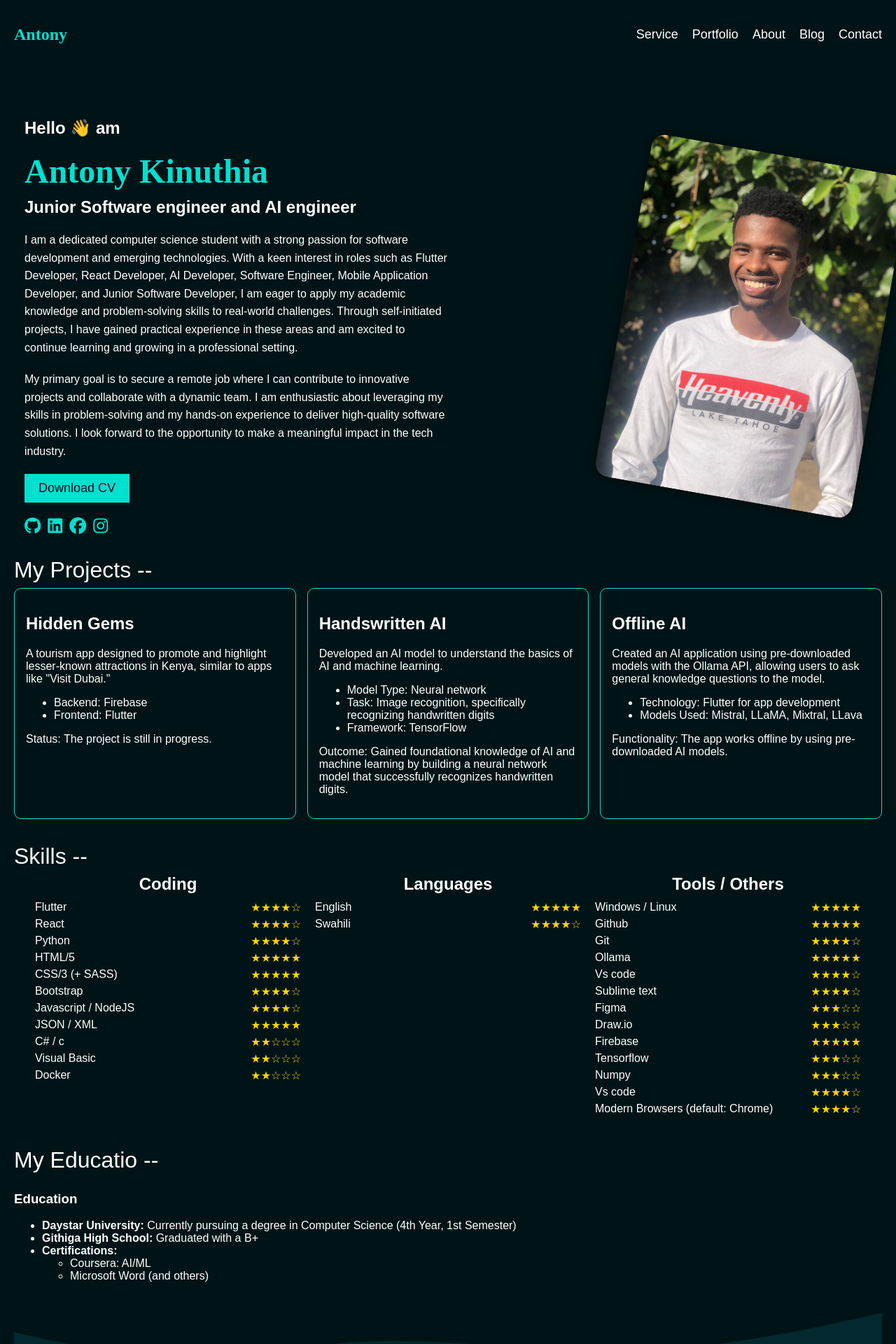
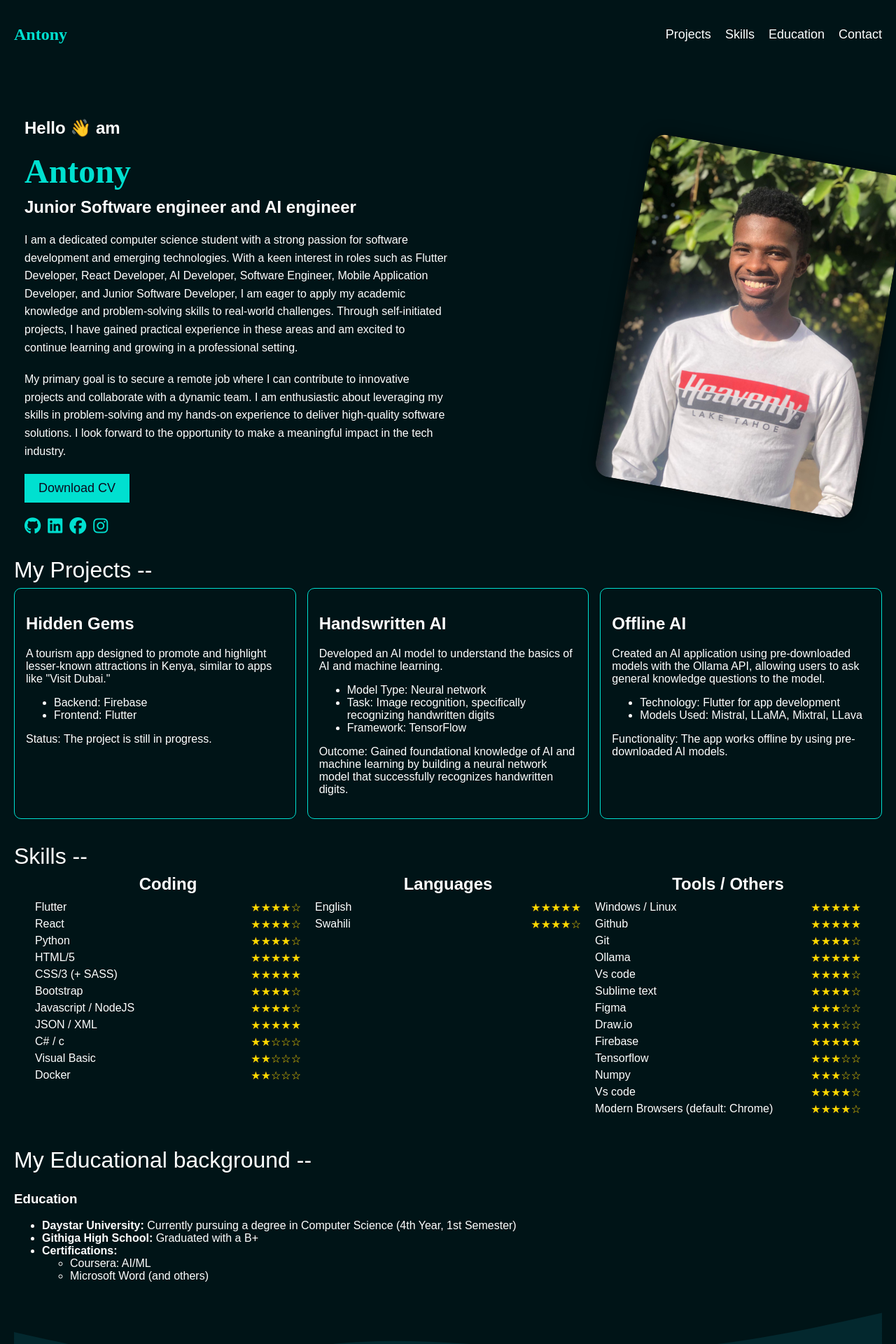
Before and after one commit to Titanantony/personal_portfolio, a React (Create React App) app: page / in a window 1280 px wide. Shown: the top 1920 px of the page at 70% size. Built offline with nearby package versions, Linux system fonts and the light colour scheme.

Commit message:
Chore: ensure the index links are working

```diff
--- a/src/Main/Portfolio.js
+++ b/src/Main/Portfolio.js
@@ -15,10 +15,9 @@ const Portfolio = () => {
       <header className='header'>
         <h1 className='logo'>Antony</h1>
         <nav className='nav'>
-          <a href='#service'>Service</a>
-          <a href='#portfolio'>Portfolio</a>
-          <a href='#about'>About</a>
-          <a href='#blog'>Blog</a>
+          <a href='#projects'>Projects</a>
+          <a href='#skills'>Skills</a>
+          <a href='#education'>Education</a>
           <a href='#contact'>Contact</a>
         </nav>
       </header>
@@ -27,7 +26,7 @@ const Portfolio = () => {
           {' '}
           <div className='text-content'>
             <h2>Hello 👋 am </h2>
-            <h1 className='name'>Antony Kinuthia</h1>
+            <h1 className='name'>Antony</h1>
             <h2 className='title'>Junior Software engineer and AI engineer</h2>
             <p>
               {' '}
@@ -59,14 +58,20 @@ const Portfolio = () => {
           </div>
         </Right>
       </section>
-      <SubHeading className='title'>My Projects --</SubHeading>
+      <SubHeading className='title' id='projects'>
+        My Projects --
+      </SubHeading>
       <ProjectsGrid />
-      <SubHeading className='title'>Skills --</SubHeading>
+      <SubHeading className='title' id='skills'>
+        Skills --
+      </SubHeading>
       <Skills />
-      <SubHeading className='title'>My Educatio --</SubHeading>
+      <SubHeading className='title' id='education'>
+        My Educational background --
+      </SubHeading>
       <Education />
       <WavyBackground />
-      <MyFotter>
+      <MyFotter id='contact'>
         <Footer />
       </MyFotter>
     </div>
```
